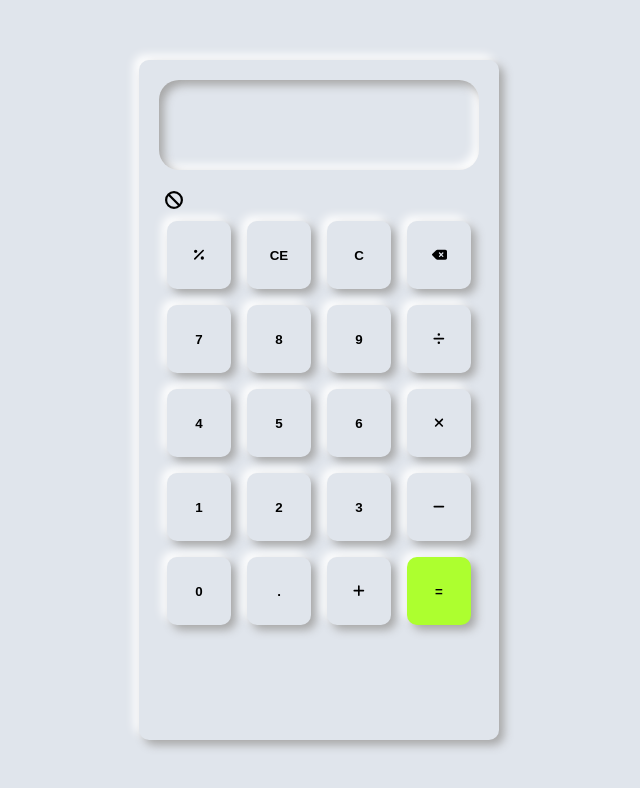
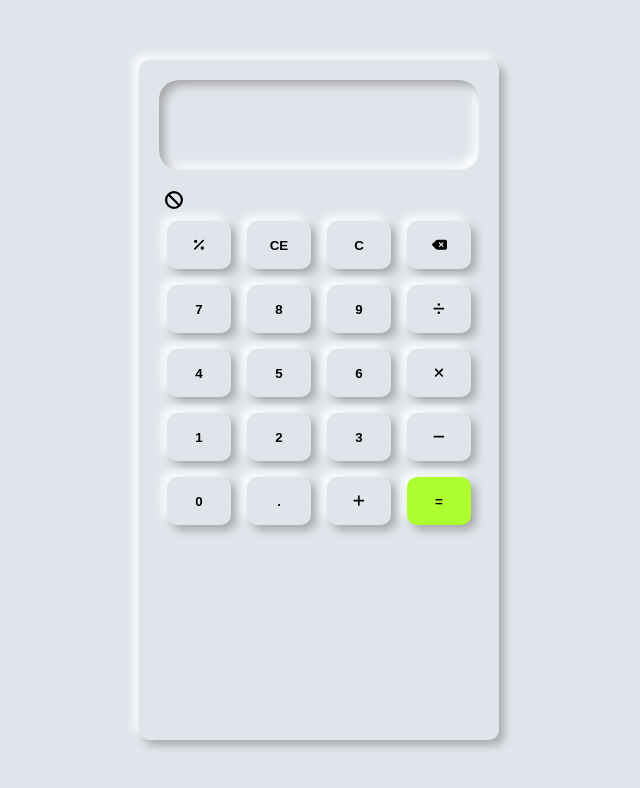
Before and after one commit to venkatesh3553/Calculator, a React (Create React App) app: page / in a window 1280 px wide. Shown: the top 788 px of the page, without its empty margins (321-961 px from the left). Built offline with nearby package versions, Linux system fonts and the light colour scheme.

Commit message:
Update App.css

```diff
--- a/src/App.css
+++ b/src/App.css
@@ -176,7 +176,7 @@ font-weight: bold;
 
 }
 .buttton{
-  height: 68px;
+  height: 48px;
   width: 100px;
   border-radius: 10px;
   border: 0px;
@@ -187,7 +187,7 @@ background-color: #e0e5ec;
 font-weight: bold;
 }
 .buttton-result{
-  height: 68px;
+  height: 48px;
   width: 100px;
   border-radius: 10px;
   border: 0px;
@@ -305,7 +305,7 @@ font-weight: bold;
   justify-content: space-between;
 }
 .buttton{
-  height: 68px;
+  height: 48px;
   width: 100px;
   border-radius: 10px;
   border: 0px;
@@ -316,7 +316,7 @@ background-color: #e0e5ec;
 font-weight: bold;
 }
 .buttton-result{
-  height: 68px;
+  height: 48px;
   width: 100px;
   border-radius: 10px;
   border: 0px;
```
